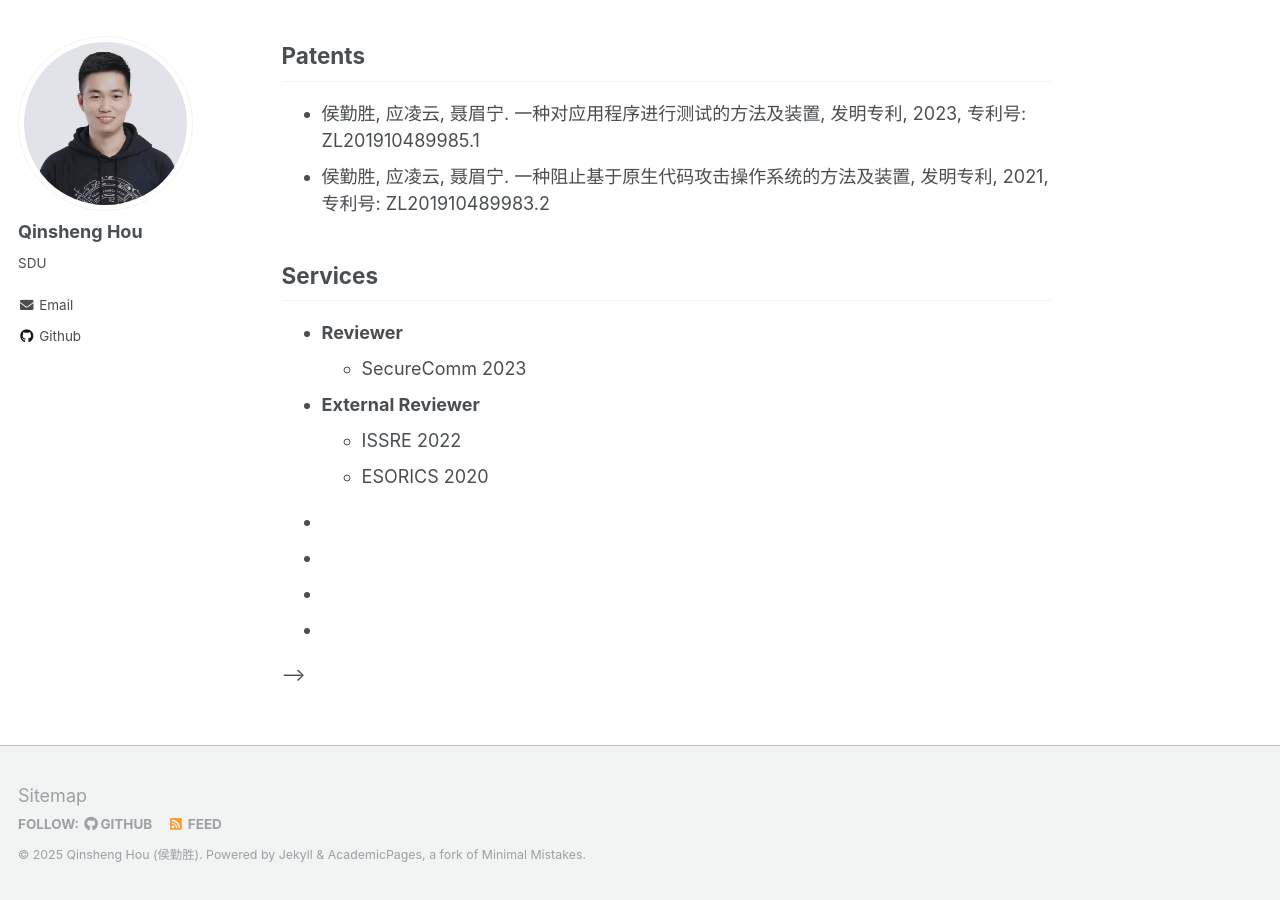
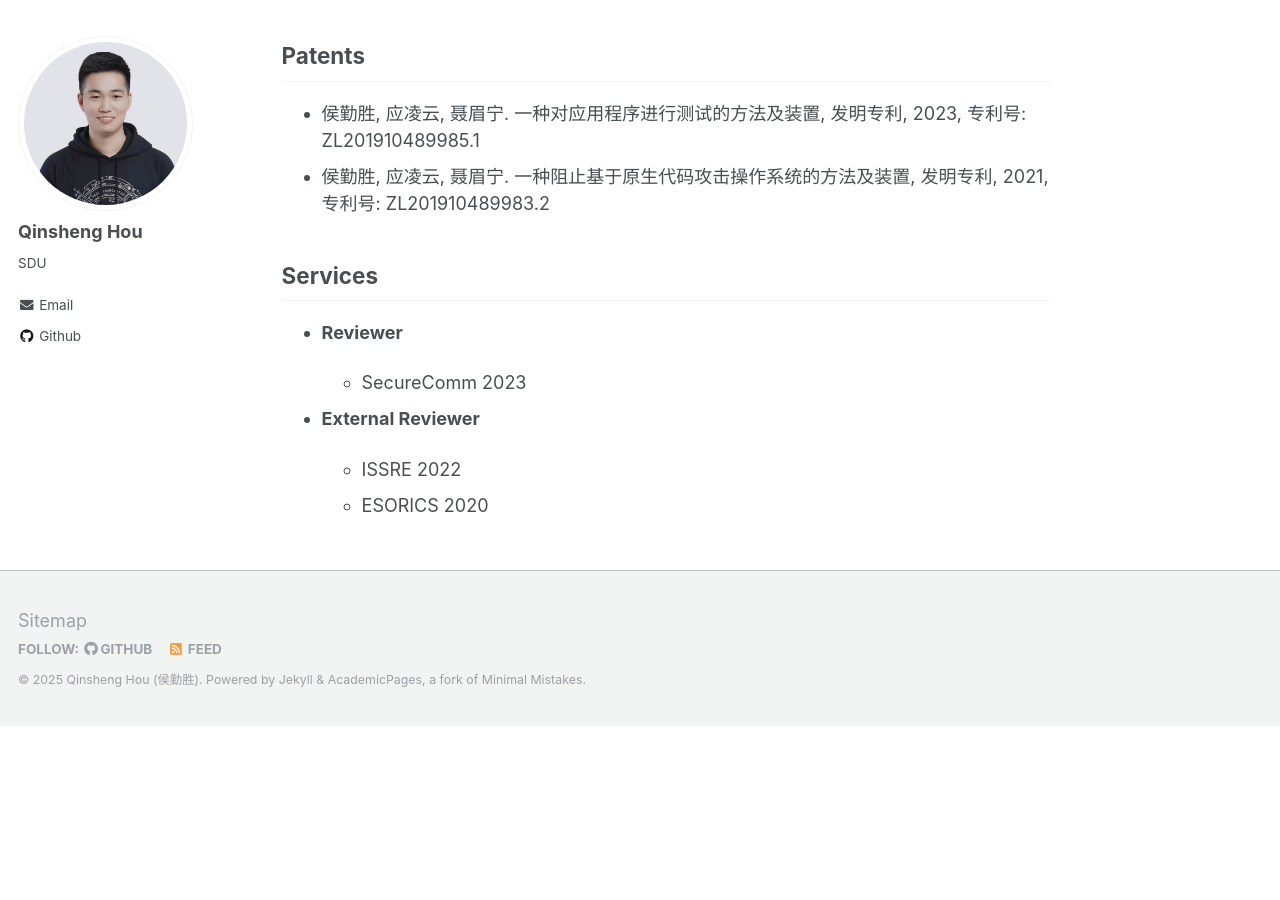
Before and after one commit to chicharitomu14/chicharitomu14.github.io, a Jekyll site: the page built from _pages/about.md, in a window 1280 px wide and 900 px high, scrolled down 4316 px. Built offline with Jekyll 4.4.1, drawn with Linux system fonts in a browser that asks for light colours; after the commit the page ends 5042 px from its top, so only the background shows below that.

Commit message:
update bio

```diff
--- a/_pages/about.md
+++ b/_pages/about.md
@@ -96,20 +96,21 @@ Vulnerabilities and Acknowledgments
 ## Services
 
 - **Reviewer**
+
   - SecureComm 2023
 - **External Reviewer**
   - ISSRE 2022
   - ESORICS 2020
 
-<!--
+  <!--**Others**-->
 
-- <!--**Others**-->
-  - <!--电子科技大学外聘副研究员-->
-  - <!--网络安全学院学生创新资助计划指导老师 [[SDU](https://www.qdxq.sdu.edu.cn/info/1282/35098.htm)] [[SJTU](https://www.seiee.sjtu.edu.cn/index_news/8224.html)]-->
-  - <!--东南大学专业学位硕士研究生校外指导教师-->
-  - <!--“观安杯”网络安全技能竞赛特聘专家-->
+  <!--电子科技大学外聘副研究员-->
 
--->
+  <!--网络安全学院学生创新资助计划指导老师 [[SDU](https://www.qdxq.sdu.edu.cn/info/1282/35098.htm)] [[SJTU](https://www.seiee.sjtu.edu.cn/index_news/8224.html)]-->
+
+  <!--东南大学专业学位硕士研究生校外指导教师-->
+
+  <!--“观安杯”网络安全技能竞赛特聘专家-->
 
 <!--
 
```
